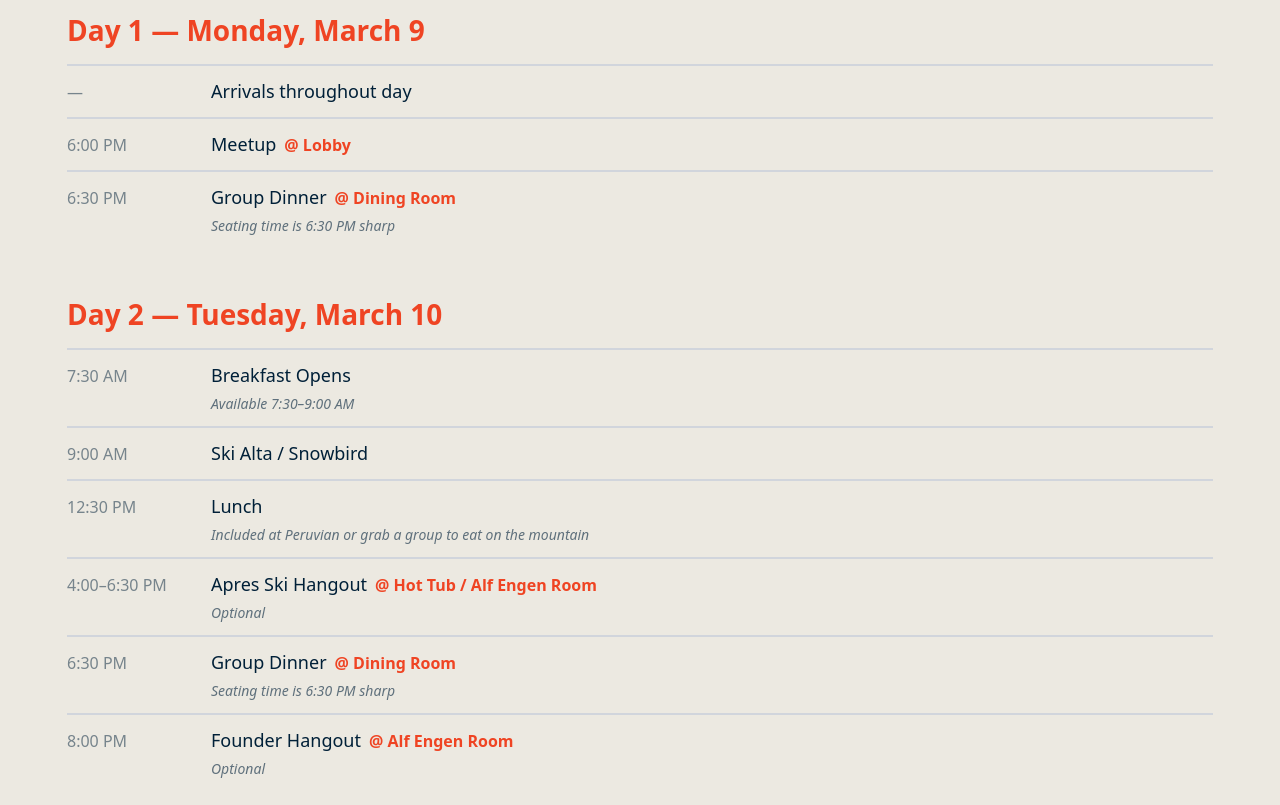
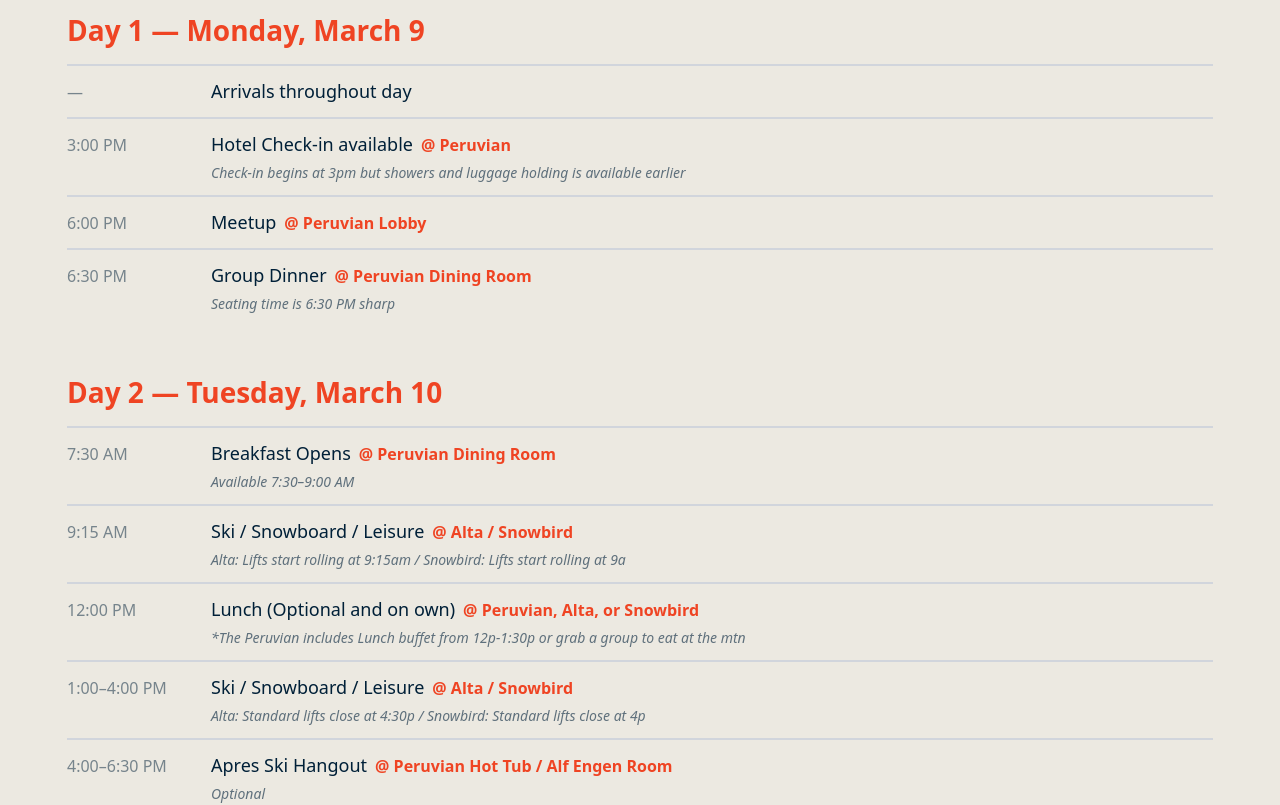
Before and after one commit to hhirshland/camp-resolute-winter-2026, a Next.js app: page / in a window 1280 px wide. Shown: the part 680-1485 px from the top of the page. Built offline with nearby package versions, Linux system fonts and the light colour scheme; a web font is replaced by a local one.

Commit message:
making devorahs edit requests

```diff
--- a/src/app/page.tsx
+++ b/src/app/page.tsx
@@ -61,11 +61,17 @@
     day: "Day 1 — Monday, March 9",
     items: [
       { time: "", activity: "Arrivals throughout day", location: "", note: "" },
-      { time: "6:00 PM", activity: "Meetup", location: "Lobby", note: "" },
+      {
+        time: "3:00 PM",
+        activity: "Hotel Check-in available",
+        location: "Peruvian",
+        note: "Check-in begins at 3pm but showers and luggage holding is available earlier",
+      },
+      { time: "6:00 PM", activity: "Meetup", location: "Peruvian Lobby", note: "" },
       {
         time: "6:30 PM",
         activity: "Group Dinner",
-        location: "Dining Room",
+        location: "Peruvian Dining Room",
         note: "Seating time is 6:30 PM sharp",
       },
     ],
@@ -76,31 +82,37 @@
       {
         time: "7:30 AM",
         activity: "Breakfast Opens",
-        location: "",
+        location: "Peruvian Dining Room",
         note: "Available 7:30–9:00 AM",
       },
       {
-        time: "9:00 AM",
-        activity: "Ski Alta / Snowbird",
-        location: "",
-        note: "",
+        time: "9:15 AM",
+        activity: "Ski / Snowboard / Leisure",
+        location: "Alta / Snowbird",
+        note: "Alta: Lifts start rolling at 9:15am / Snowbird: Lifts start rolling at 9a",
       },
       {
-        time: "12:30 PM",
-        activity: "Lunch",
-        location: "",
-        note: "Included at Peruvian or grab a group to eat on the mountain",
+        time: "12:00 PM",
+        activity: "Lunch (Optional and on own)",
+        location: "Peruvian, Alta, or Snowbird",
+        note: "*The Peruvian includes Lunch buffet from 12p-1:30p or grab a group to eat at the mtn",
+      },
+      {
+        time: "1:00–4:00 PM",
+        activity: "Ski / Snowboard / Leisure",
+        location: "Alta / Snowbird",
+        note: "Alta: Standard lifts close at 4:30p / Snowbird: Standard lifts close at 4p",
       },
       {
         time: "4:00–6:30 PM",
         activity: "Apres Ski Hangout",
-        location: "Hot Tub / Alf Engen Room",
+        location: "Peruvian Hot Tub / Alf Engen Room",
         note: "Optional",
       },
       {
         time: "6:30 PM",
         activity: "Group Dinner",
-        location: "Dining Room",
+        location: "Peruvian Dining Room",
         note: "Seating time is 6:30 PM sharp",
       },
       {
@@ -117,14 +129,14 @@
       {
         time: "7:30 AM",
         activity: "Breakfast Opens",
-        location: "",
+        location: "Peruvian Dining Room",
         note: "Available 7:30–9:00 AM",
       },
       {
-        time: "9:00 AM",
-        activity: "Ski Alta / Snowbird",
-        location: "",
-        note: "",
+        time: "9:15 AM",
+        activity: "Ski / Snowboard / Leisure",
+        location: "Alta / Snowbird",
+        note: "Alta: Lifts start rolling at 9:15am / Snowbird: Lifts start rolling at 9a",
       },
       {
         time: "12:00 PM",
@@ -133,15 +145,21 @@
         note: "Optional — RSVP required",
       },
       {
+        time: "1:00–4:00 PM",
+        activity: "Ski / Snowboard / Leisure",
+        location: "Alta / Snowbird",
+        note: "Alta: Standard lifts close at 4:30p / Snowbird: Standard lifts close at 4p",
+      },
+      {
         time: "4:00–6:30 PM",
         activity: "Apres Ski Hangout",
-        location: "Hot Tub / Alf Engen Room",
+        location: "Peruvian Hot Tub / Alf Engen Room",
         note: "Optional",
       },
       {
         time: "6:30 PM",
         activity: "Group Dinner",
-        location: "Dining Room",
+        location: "Peruvian Dining Room",
         note: "Seating time is 6:30 PM sharp",
       },
       {
@@ -156,10 +174,16 @@
     day: "Day 4 — Thursday, March 12",
     items: [
       {
-        time: "7:30 AM",
-        activity: "Breakfast Opens / Departures all day",
+        time: "7:30am",
+        activity: "Breakfast Opens",
+        location: "Peruvian Dining Room",
+        note: "Available 7:30–9:00am",
+      },
+      {
+        time: "",
+        activity: "Departures all day",
         location: "",
-        note: "Available 7:30–9:00 AM",
+        note: "",
       },
     ],
   },
@@ -439,7 +463,7 @@
             title="Alta/Snowbird Shuttle"
             description="RECOMMENDED: Shared (or private) shuttle service — convenient and reliable."
             cta="Book Online"
-            ctaHref="https://www.alta.com/getting-here"
+            ctaHref="https://www.altasnowbirdshuttle.com/reservation.php?a=MQ=="
           />
           <InfoRow
             title="UTA Ski Bus (Route 994)"
@@ -467,13 +491,13 @@
         <div>
           <InfoRow
             title="Alta Ski Area"
-            description="Purchase lift tickets in advance for best prices (up to 15% savings)."
+            description="Alta is on the Ikon pass; if you don't have one, you can purchase single or multi-day lift tickets in advance for best prices (up to 15% savings)."
             cta="Buy Alta Tickets"
             ctaHref="https://www.alta.com/tickets-and-passes"
           />
           <InfoRow
             title="Snowbird Resort"
-            description="Snowbird lift tickets — advance purchase saves 15% (also part of Ikon pass). They also offer Fast Tracks to skip the lift line."
+            description="Snowbird is also an Ikon mtn; if you don't have that pass, advance purchase of single or multi-day lift tickets saves 15%. They also offer 'Fast Tracks' to skip the lift line."
             cta="Buy Snowbird Tickets"
             ctaHref="https://www.snowbird.com/tickets-passes/tickets/"
           />
@@ -528,23 +552,23 @@
             title="Ship Your Skis"
             description="Recommended by the Peruvian: Ship your skis/gear directly to the lodge — they arrive before you do!"
             cta="ShipSkis.com"
-            ctaHref="https://www.shipskis.com/"
+            ctaHref="https://www.shipskis.com/alta-peruvian-lodge?utm_source=altaperuvianhotel&utm_medium=referral&utm_campaign=website&utm_content=website"
           />
           <InfoRow
             title="Ski Rentals at Peruvian"
-            description="The Peruvian has on-site high-end ski rentals. No advance reservation typically needed."
+            description="The Peruvian has on-site ski rentals. No advance reservation typically needed."
           />
           <InfoRow
             title="Alta Ski Shop Rentals"
             description="Alta has full-service ski shops at Albion and Wildcat base areas. Online reservations available (pickup day-of only). Advance booking recommended for weekends."
             cta="Reserve Online"
-            ctaHref="https://www.alta.com/rentals-and-retail"
+            ctaHref="https://shop.alta.com/rentals"
           />
           <InfoRow
             title="Snowboard Rentals"
             description="Snowboarders: Get rentals at Snowbird (Christy Sports, Snowbird Center, or Cliff Sports). Advance reservation gets 20% discount."
             cta="Snowbird Rentals"
-            ctaHref="https://pass.snowbird.com/s/rentals"
+            ctaHref="https://pass.snowbird.com/s/winter-rentals"
           />
         </div>
       </section>
@@ -607,9 +631,9 @@
             Ski Between Mountains
           </h4>
           <p className="mt-[12px] text-[16px] md:text-[18px] leading-[22px] md:leading-[26px] font-light text-tan/80">
-            From Alta, take Sugarloaf lift to the top and the interconnect gates
-            are up there. Reverse route to return to Alta. (Combined pass
-            required — see above!)
+            From Alta, take Sugarloaf lift to the top, then ski to Germania
+            Pass. From there, you can access Snowbird&apos;s Mineral Basin. Reverse
+            route to return to Alta. (Combined pass required — see above!)
           </p>
         </div>
       </section>
```
